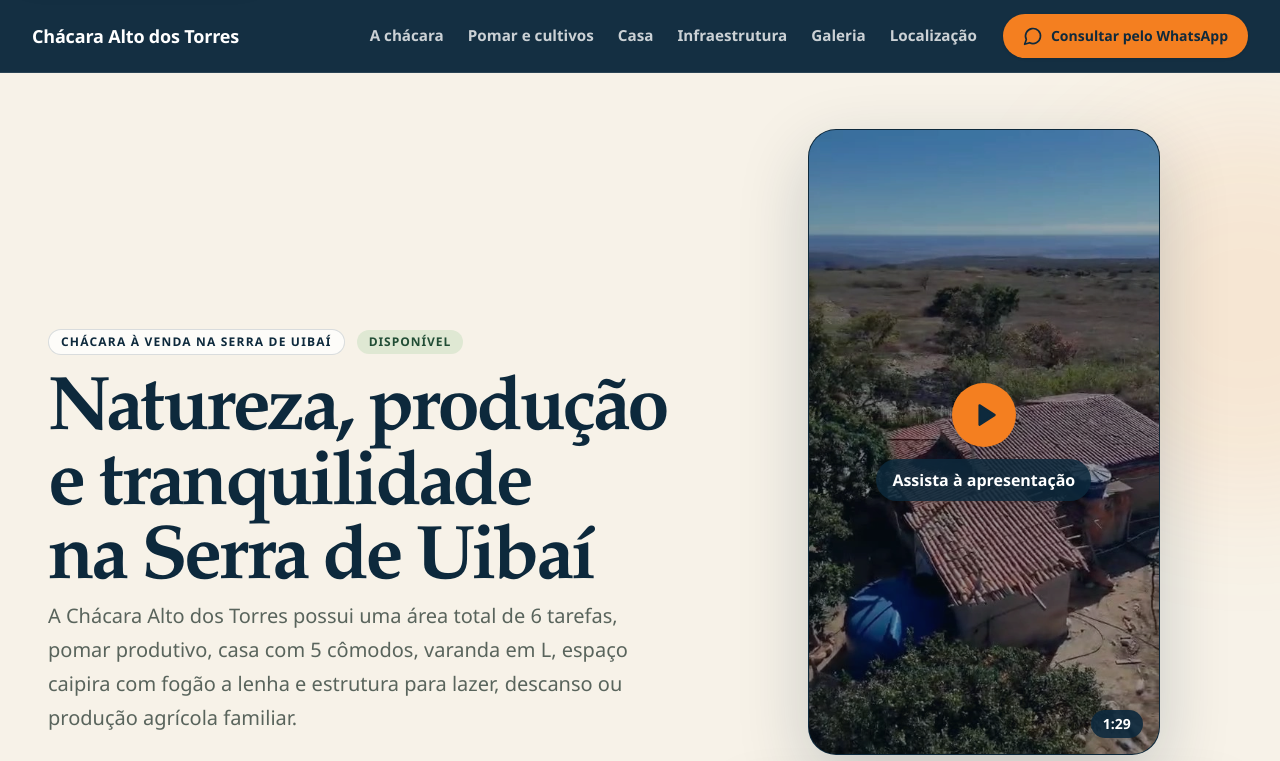
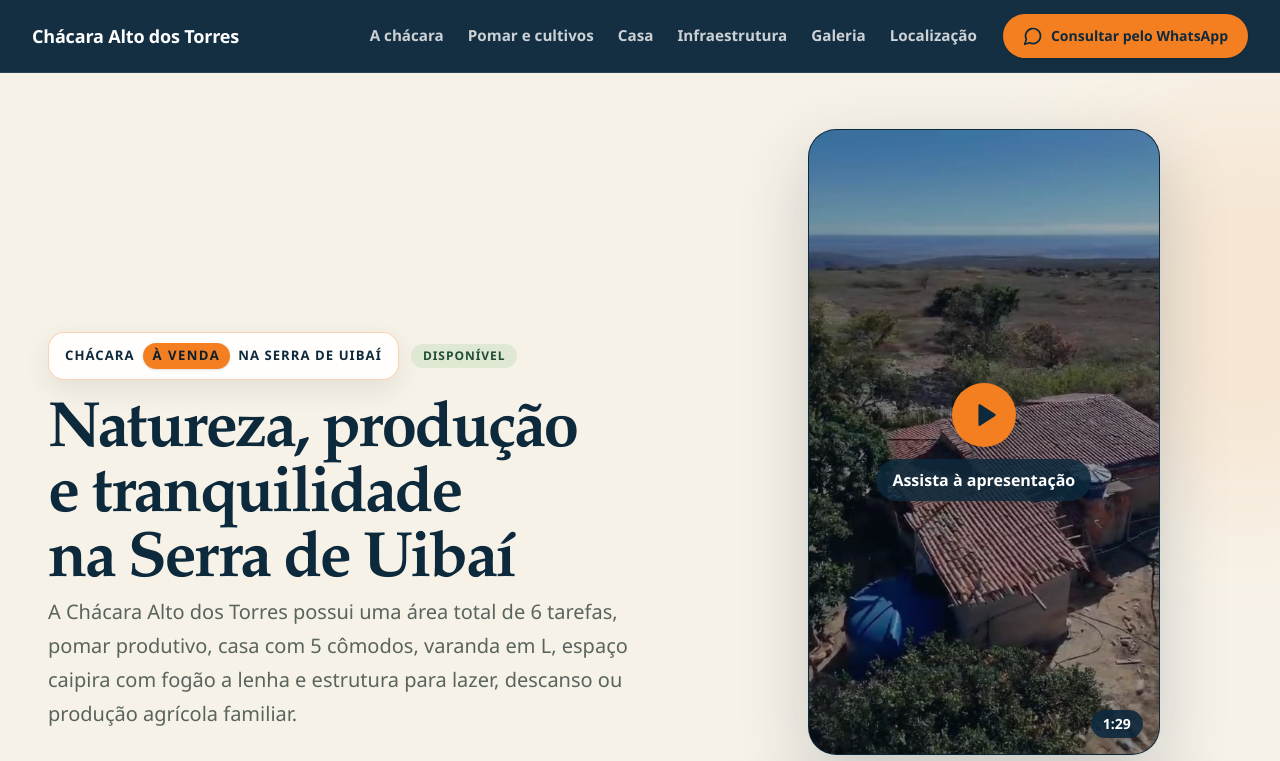
Before and after one commit to iLeviz25/chacara-alto-dos-torres, a Next.js app: page / in a window 1280 px wide. Shown: the top 761 px of the page. Built offline with nearby package versions, Linux system fonts and the light colour scheme.

Commit message:
Destaca venda e amplia foto do proprietario

```diff
--- a/app/globals.css
+++ b/app/globals.css
@@ -144,6 +144,13 @@ img {
   line-height: 0.98;
 }
 
+.hero-title {
+  font-size: clamp(2.05rem, 5vw, 4.15rem);
+  font-weight: 600;
+  letter-spacing: -0.038em;
+  line-height: 1.02;
+}
+
 .section-title {
   color: var(--forest);
   font-family: "Iowan Old Style", "Palatino Linotype", Palatino, Georgia, serif;
--- a/src/components/StaticSections.tsx
+++ b/src/components/StaticSections.tsx
@@ -124,6 +124,10 @@ export function HeroSection({
   statusContent,
   contactAction,
 }: HeroSectionProps) {
+  const saleMarker = "à venda";
+  const [eyebrowBeforeSale, eyebrowAfterSale] = content.eyebrow.split(saleMarker);
+  const hasSaleMarker = eyebrowAfterSale !== undefined;
+
   return (
     <section className="grain relative overflow-hidden bg-[#f7f2e8] pb-16 pt-8 md:pb-24 md:pt-14">
       <div
@@ -133,9 +137,19 @@ export function HeroSection({
       <div className="site-container relative grid items-center gap-10 lg:grid-cols-[minmax(0,1.12fr)_minmax(18rem,0.88fr)] lg:gap-14">
         <div>
           <div className="mb-5 flex flex-wrap items-center gap-3">
-            <span className="inline-flex rounded-full border border-[#0d293c]/15 bg-white/75 px-3 py-1 text-xs font-extrabold tracking-[0.1em] text-[#0d293c] uppercase">
-              {content.eyebrow}
-            </span>
+            <p className="inline-flex flex-wrap items-center gap-x-2 gap-y-1 rounded-2xl border border-[#f47f20]/35 bg-white/90 px-4 py-2.5 text-[0.82rem] leading-none font-extrabold tracking-[0.08em] text-[#0d293c] uppercase shadow-[0_10px_28px_rgba(13,41,60,0.09)]">
+              {hasSaleMarker ? (
+                <>
+                  <span>{eyebrowBeforeSale.trim()}</span>
+                  <strong className="rounded-full bg-[#f47f20] px-2.5 py-1.5 font-black tracking-[0.11em] text-[#081f30] shadow-sm">
+                    {saleMarker}
+                  </strong>
+                  <span>{eyebrowAfterSale.trim()}</span>
+                </>
+              ) : (
+                content.eyebrow
+              )}
+            </p>
             <span
               className={`inline-flex rounded-full px-3 py-1 text-xs font-extrabold tracking-[0.08em] uppercase ${
                 status === "available"
@@ -146,7 +160,7 @@ export function HeroSection({
               {statusContent.label}
             </span>
           </div>
-          <h1 className="display-title max-w-3xl">{content.title}</h1>
+          <h1 className="display-title hero-title max-w-3xl">{content.title}</h1>
           <p className="body-large mt-6 max-w-2xl">{content.subtitle}</p>
 
           {statusContent.message ? (
@@ -693,16 +707,16 @@ export function OwnerContactSection({
     <section id={content.id} className="section-space bg-white">
       <div className="site-container overflow-hidden rounded-[2rem] border border-[#173f2b]/10 bg-[#f5f1e8] shadow-[0_24px_70px_rgba(23,63,43,0.1)]">
         <div className="grid lg:grid-cols-[0.78fr_1.22fr]">
-          <div className="relative flex min-h-72 items-center justify-center overflow-hidden bg-[#0d293c] p-8 text-white md:p-10">
+          <div className="relative flex min-h-72 items-center justify-center overflow-hidden bg-[#0d293c] p-6 text-white sm:p-8 md:p-10">
             <div className="absolute -bottom-24 -left-20 size-72 rounded-full border-[55px] border-white/5" />
             <div className="relative text-center">
               {content.ownerImage ? (
-                <div className="relative mx-auto aspect-[4/3] w-56 max-w-full overflow-hidden rounded-[1.5rem] border border-white/15 bg-white/5 shadow-[0_18px_45px_rgba(0,0,0,0.22)]">
+                <div className="relative mx-auto aspect-[4/3] w-[17.5rem] max-w-full overflow-hidden rounded-[1.5rem] border border-white/15 bg-white/5 shadow-[0_18px_45px_rgba(0,0,0,0.22)]">
                   <SiteImage
                     alt={content.ownerImage.alt}
                     className="object-contain object-bottom"
                     fill
-                    sizes="224px"
+                    sizes="280px"
                     src={content.ownerImage.src}
                   />
                 </div>
```
Also changed, not shown: 1 other file (tests, documents, lock files or other folders).
